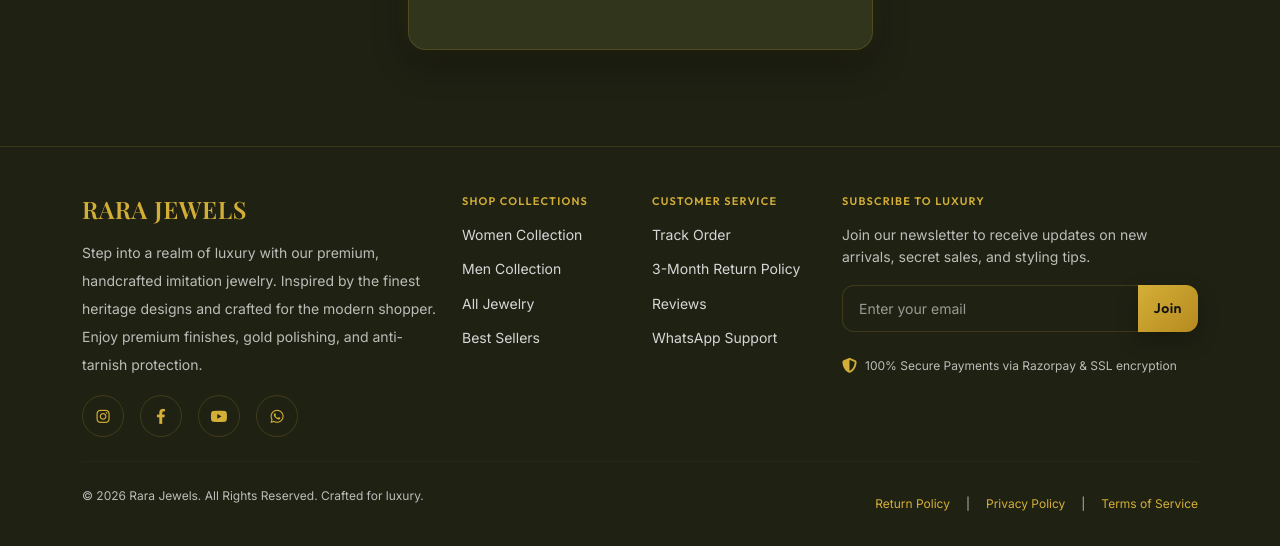
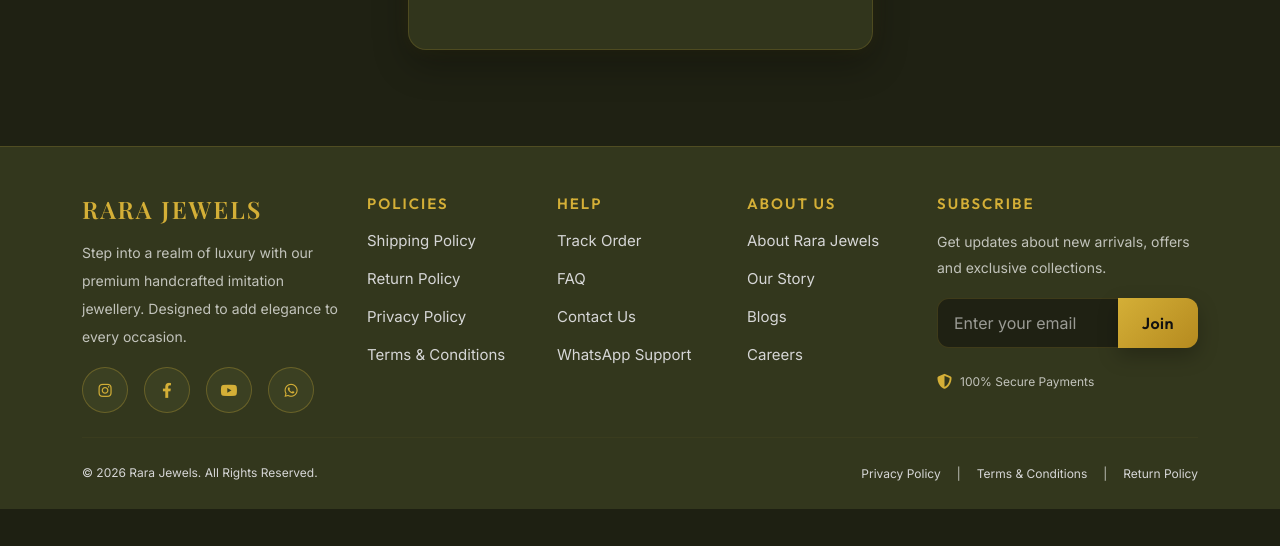
Before and after one commit to jaykhandla487-sudo/RARAJEWELS.COM, a Django app: page /accounts/signup/ in a window 1280 px wide. Shown: the part 987-1533 px from the top of the page. After the commit the page ends 1496 px from the top, so only its background shows below. Run offline with Django 5.2, Linux system fonts and the light colour scheme; data comes from the database, SQL or seed files in the repository; some web fonts are replaced.

Commit message:
Updated premium footer design

```diff
--- a/static/css/style.css
+++ b/static/css/style.css
@@ -1662,3 +1662,104 @@ a:focus-visible {
         height: 48px !important;
     }
 }
+
+/* ===== PREMIUM FOOTER ===== */
+
+.luxury-footer {
+    background: #33371D;
+    border-top: 1px solid rgba(212, 175, 55, .18);
+    padding: 80px 0 35px;
+}
+
+.luxury-footer h5 {
+    color: #D4AF37;
+    font-size: 30px;
+    letter-spacing: 2px;
+}
+
+.luxury-footer h6 {
+    color: #D4AF37;
+    font-size: 15px;
+    text-transform: uppercase;
+    letter-spacing: 2px;
+    margin-bottom: 24px;
+}
+
+.luxury-footer p {
+    color: #d6d6d6;
+    line-height: 1.9;
+}
+
+.footer-links {
+    padding: 0;
+    margin: 0;
+}
+
+.footer-links li {
+    list-style: none;
+    margin-bottom: 14px;
+}
+
+.footer-links li a {
+    color: #d6d6d6;
+    text-decoration: none;
+    font-size: 15px;
+    transition: all .3s ease;
+}
+
+.footer-links li a:hover {
+    color: #D4AF37;
+    padding-left: 8px;
+}
+
+.social-link {
+    width: 46px;
+    height: 46px;
+    display: flex;
+    align-items: center;
+    justify-content: center;
+    border: 1px solid rgba(212, 175, 55, .30);
+    border-radius: 50%;
+    color: #D4AF37;
+    background: #3B4022;
+    transition: .3s;
+}
+
+.social-link:hover {
+    background: #D4AF37;
+    color: #33371D;
+    transform: translateY(-5px);
+    box-shadow: 0 10px 25px rgba(212, 175, 55, .35);
+}
+
+.hover-text-gold {
+    color: #d6d6d6;
+}
+
+.hover-text-gold:hover {
+    color: #D4AF37;
+}
+
+.border-gold-dim {
+    border-color: rgba(212, 175, 55, .15) !important;
+}
+
+@media(max-width:768px) {
+
+    .luxury-footer {
+        text-align: center;
+        padding: 60px 0 25px;
+    }
+
+    .footer-links {
+        margin-bottom: 25px;
+    }
+
+    .social-link {
+        margin: auto;
+    }
+
+    .luxury-footer .d-flex {
+        justify-content: center;
+    }
+}
--- a/templates/base.html
+++ b/templates/base.html
@@ -197,11 +197,14 @@
 <footer class="luxury-footer text-light pt-5 pb-4 mt-5">
     <div class="container">
         <div class="row g-4">
-                <div class="col-lg-4 col-md-6">
+
+            <!-- Brand -->
+            <div class="col-lg-3 col-md-6">
                 <h5 class="playfair-font text-gold mb-3 fs-4">RARA JEWELS</h5>
                 <p class="text-light-dim text-sm lh-lg">
-                        Step into a realm of luxury with our premium, handcrafted imitation jewelry. Inspired by the finest heritage designs and crafted for the modern shopper. Enjoy premium finishes, gold polishing, and anti-tarnish protection.
+                    Step into a realm of luxury with our premium handcrafted imitation jewellery. Designed to add elegance to every occasion.
                 </p>
+
                 <div class="d-flex gap-3 mt-3">
                     <a href="{{ store_settings.instagram_url }}" class="social-link" target="_blank"><i class="fa-brands fa-instagram"></i></a>
                     <a href="{{ store_settings.facebook_url }}" class="social-link" target="_blank"><i class="fa-brands fa-facebook-f"></i></a>
@@ -210,54 +213,86 @@
                 </div>
             </div>
 
-                <div class="col-lg-2 col-md-6 col-6">
-                    <h6 class="small-lettering text-gold mb-3">Shop Collections</h6>
+            <!-- Policies -->
+            <div class="col-lg-2 col-md-4 col-6">
+                <h6 class="small-lettering text-gold mb-3">Policies</h6>
                 <ul class="list-unstyled footer-links text-sm">
-                        <li><a href="{% url 'shop:products' %}?collection=women">Women Collection</a></li>
-                        <li><a href="{% url 'shop:products' %}?collection=men">Men Collection</a></li>
-                        <li><a href="{% url 'shop:products' %}">All Jewelry</a></li>
-                        <li><a href="{% url 'shop:products' %}?sort=popularity">Best Sellers</a></li>
+                    <li><a href="#">Shipping Policy</a></li>
+                    <li><a href="{% url 'shop:return_policy' %}">Return Policy</a></li>
+                    <li><a href="#">Privacy Policy</a></li>
+                    <li><a href="#">Terms & Conditions</a></li>
                 </ul>
             </div>
 
-                <div class="col-lg-2 col-md-6 col-6">
-                    <h6 class="small-lettering text-gold mb-3">Customer Service</h6>
+            <!-- Help -->
+            <div class="col-lg-2 col-md-4 col-6">
+                <h6 class="small-lettering text-gold mb-3">Help</h6>
                 <ul class="list-unstyled footer-links text-sm">
                     <li><a href="{% url 'shop:track_order' %}">Track Order</a></li>
-                        <li><a href="{% url 'shop:return_policy' %}">3-Month Return Policy</a></li>
-                        <li><a href="{% url 'shop:home' %}#reviews">Reviews</a></li>
+                    <li><a href="#">FAQ</a></li>
+                    <li><a href="#">Contact Us</a></li>
                     <li><a href="https://wa.me/{{ store_settings.whatsapp_number|cut:'+'|cut:' ' }}">WhatsApp Support</a></li>
                 </ul>
             </div>
 
-                <div class="col-lg-4 col-md-6">
-                    <h6 class="small-lettering text-gold mb-3">Subscribe to Luxury</h6>
-                    <p class="text-light-dim text-sm mb-3">Join our newsletter to receive updates on new arrivals, secret sales, and styling tips.</p>
-                    <form action="#" class="newsletter-form flex" onsubmit="event.preventDefault(); alert('Thank you for subscribing to Rara Jewels newsletter!');">
+            <!-- About Us -->
+            <div class="col-lg-2 col-md-4 col-6">
+                <h6 class="small-lettering text-gold mb-3">About Us</h6>
+                <ul class="list-unstyled footer-links text-sm">
+                    <li><a href="#">About Rara Jewels</a></li>
+                    <li><a href="#">Our Story</a></li>
+                    <li><a href="#">Blogs</a></li>
+                    <li><a href="#">Careers</a></li>
+                </ul>
+            </div>
+
+            <!-- Newsletter -->
+            <div class="col-lg-3 col-md-6">
+                <h6 class="small-lettering text-gold mb-3">Subscribe</h6>
+
+                <p class="text-light-dim text-sm mb-3">
+                    Get updates about new arrivals, offers and exclusive collections.
+                </p>
+
+                <form action="#" onsubmit="event.preventDefault(); alert('Thank you for subscribing!');">
                     <div class="input-group">
-                            <input type="email" class="form-control bg-dark border-gold text-light text-sm" placeholder="Enter your email" required>
-                            <button type="submit" class="btn btn-gold text-dark font-medium px-3 text-sm">Join</button>
+                        <input type="email"
+                               class="form-control bg-dark border-gold text-light"
+                               placeholder="Enter your email"
+                               required>
+
+                        <button class="btn btn-gold text-dark">
+                            Join
+                        </button>
                     </div>
                 </form>
+
                 <div class="mt-4 d-flex align-items-center gap-2">
                     <i class="fa-solid fa-shield-halved text-gold"></i>
-                        <span class="text-xs text-light-dim">100% Secure Payments via Razorpay & SSL encryption</span>
+                    <span class="text-xs text-light-dim">
+                        100% Secure Payments
+                    </span>
                 </div>
             </div>
+
         </div>
 
         <hr class="border-gold-dim my-4">
 
-            <div class="d-flex flex-column flex-md-row justify-content-between align-items-center text-xs text-light-dim gap-2">
-                <p>&copy; {{ current_year }} Rara Jewels. All Rights Reserved. Crafted for luxury.</p>
+        <div class="d-flex flex-column flex-md-row justify-content-between align-items-center text-xs text-light-dim">
+            <p class="mb-2 mb-md-0">
+                © {{ current_year }} Rara Jewels. All Rights Reserved.
+            </p>
+
             <div class="d-flex gap-3">
-                    <a href="{% url 'shop:return_policy' %}" class="hover-text-gold">Return Policy</a>
-                    <span>|</span>
                 <a href="#" class="hover-text-gold">Privacy Policy</a>
                 <span>|</span>
-                    <a href="#" class="hover-text-gold">Terms of Service</a>
+                <a href="#" class="hover-text-gold">Terms & Conditions</a>
+                <span>|</span>
+                <a href="{% url 'shop:return_policy' %}" class="hover-text-gold">Return Policy</a>
             </div>
         </div>
+
     </div>
 </footer>
 
```
Lines whose indentation alone changed are shown as unchanged.
